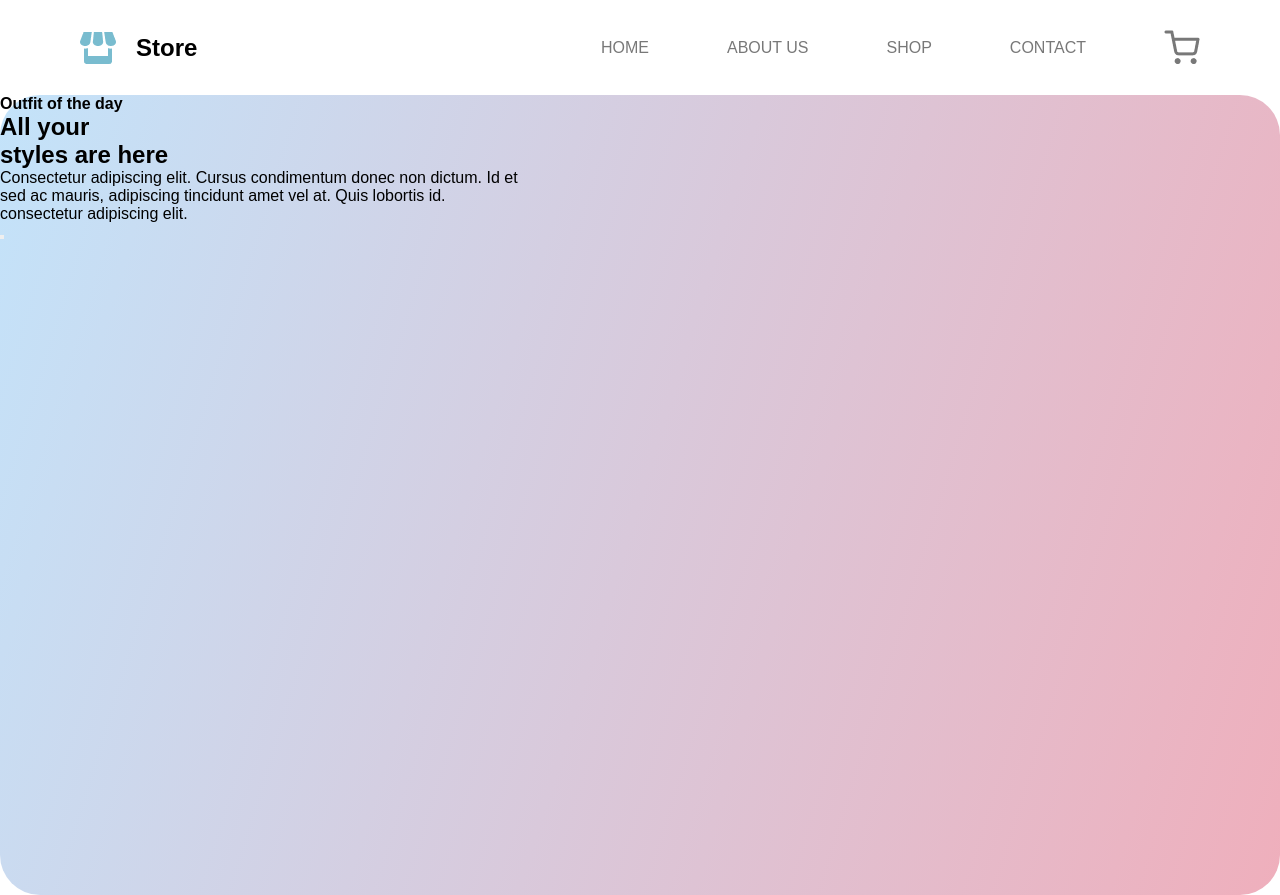
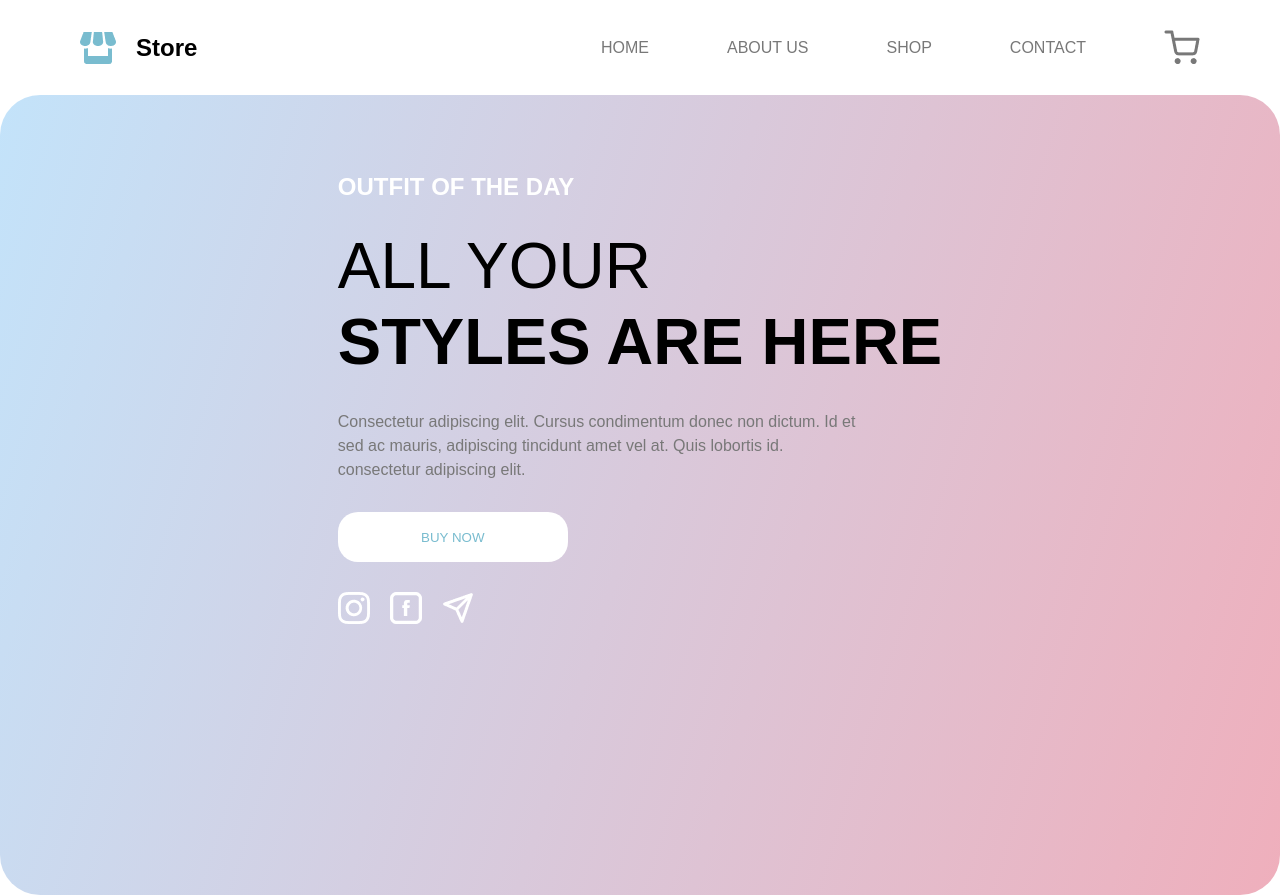
Before and after one commit to ubaydulloh07/git-hub, a plain HTML site: page index.html in a window 1280 px wide. Drawn offline with Linux system fonts and the light colour scheme.

Commit message:
text tugatildi

```diff
--- a/index.html
+++ b/index.html
@@ -53,7 +53,16 @@
 
 
 
-    <button></button>
+    <button>buy now</button>
+
+<div class="image">
+    <img src="./image/bi_instagram.png" alt="">
+    <img src="./image/face.png" alt="">
+    <img src="./image/send.png" alt="">
+</div>
+
+
+
 </div>
 
 
--- a/style.css
+++ b/style.css
@@ -3,6 +3,7 @@
     --oq : white;
     --qora : black;
    --a-color :rgba(120, 120, 120, 1);
+   --primary-c :rgba(121, 188, 207, 1);
 
 }
 
@@ -61,3 +62,63 @@ body {
      height: 100vh;
    border-radius: 40px;
 }
+
+
+.project {
+    display: flex;
+    align-items: center;
+    justify-content: center;
+    gap: 100px;
+
+}
+
+.text {
+    display: flex;
+    flex-direction: column;
+    gap: 30px;
+    padding: 80px;
+}
+
+.text h2 {
+    font-weight: 500;
+    font-size: 64px;
+    line-height: 75px;
+    color: var(--qora);
+    text-transform: uppercase;
+}
+.span {
+    font-weight: 900;
+    font-size:65px ;
+    color: var(--qora;)
+}
+
+.text p {
+    font-weight: 400;
+    font-size: 16px;
+    line-height: 24px;
+    color: var(--a-color);
+
+}
+.text b {
+    font-weight: 700;
+    font-size: 24px;
+    line-height: 24px;
+    color: var(--oq);
+    text-transform: uppercase;
+}
+
+.text button {
+  width: 230px;
+  height: 50px;
+  border-radius: 20px;
+    background-color: var(--oq);
+    color:var(--primary-c);
+    border: none;
+    text-transform: uppercase;
+}
+.image {
+    display: flex;
+align-items: center;
+
+gap: 20px;
+}
```
Also changed, not shown: image/bi_instagram.png (added), image/face.png (added), image/send.png (added).
